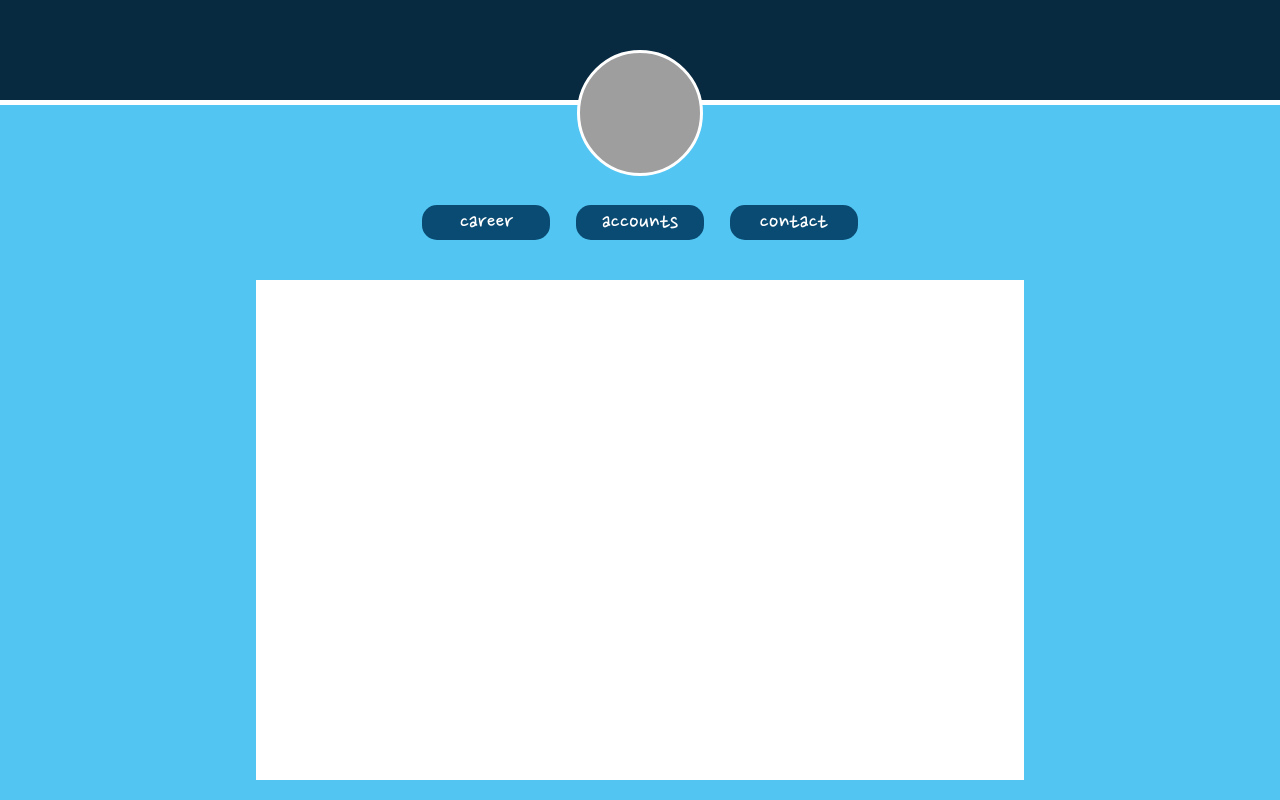
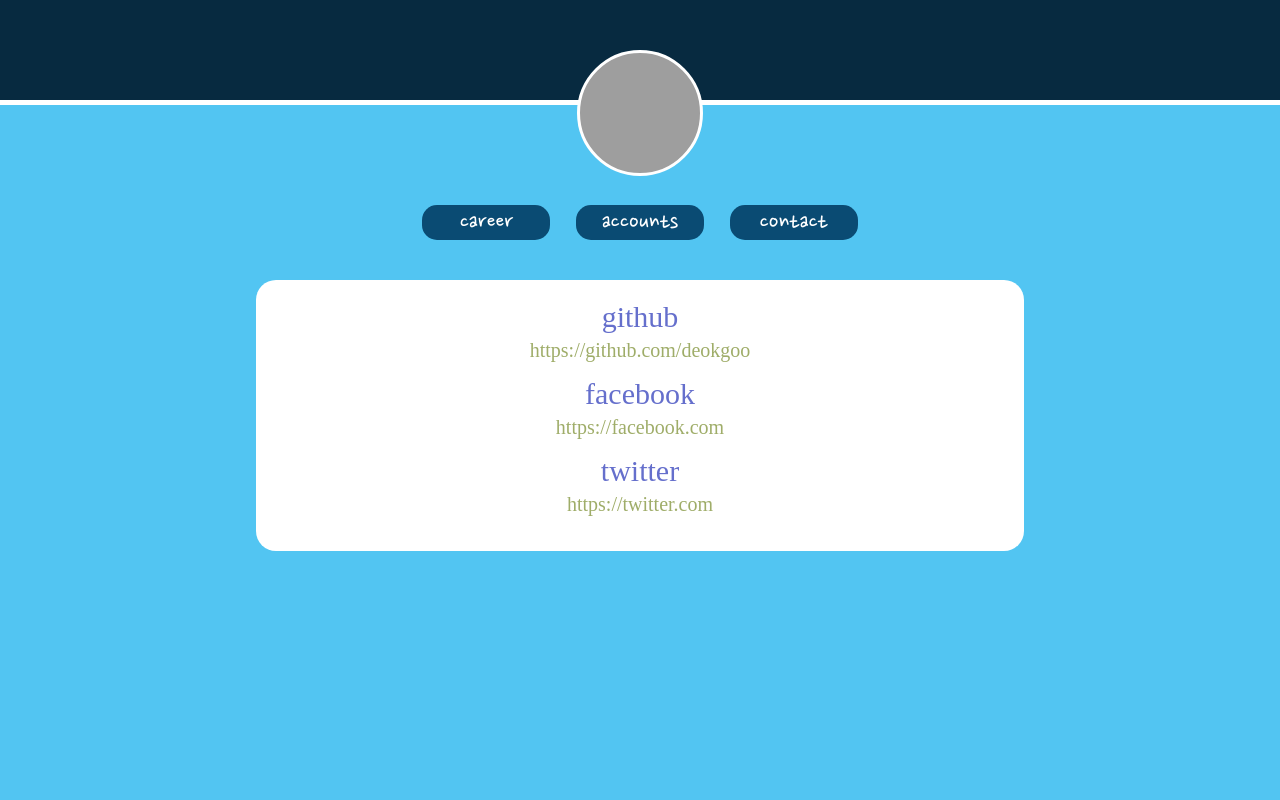
Before and after one commit to yoshihiro4218-ffg/vue-career, a Vue app in the folder vue/: page /accounts in a window 1280 px wide. Shown: the top 800 px of the page. Built offline with nearby package versions, Linux system fonts and the light colour scheme; grey boxes are pictures that could not be loaded.

Commit message:
feat: accounts

```diff
--- a/vue/src/resorce/content/base.js
+++ b/vue/src/resorce/content/base.js
@@ -1,4 +1,19 @@
 export default {
   profile_url: 'https://avatars3.githubusercontent.com/u/20182365?s=460&v=4',
   contact_url: 'https://docs.google.com/forms/d/e/1FAIpQLSePBDU4i5IGKP-PXYMRnYx5amCyHK7eDEyd88yLQBJWBAhtrw/viewform?usp=sf_link',
+  accounts: {
+    github: 'https://github.com/deokgoo',
+    facebook: 'https://facebook.com',
+    twitter: 'https://twitter.com',
+  },
+  career: {
+    1: {
+      title: 'Working Flow',
+      content: 'hoge!!',
+    },
+    2: {
+      title: '',
+      content: '',
+    },
+  },
 };
--- a/vue/src/store.js
+++ b/vue/src/store.js
@@ -6,11 +6,12 @@ import base from './resorce/content/base.js';
 
 Vue.use(Vuex);
 // eslint-disable-next-line camelcase
-const { profile_url, contact_url } = base;
+const { profile_url, contact_url, accounts } = base;
 export default new Vuex.Store({
   state: {
     profile_url,
     contact_url,
+    accounts,
   },
   mutations: {
 
--- a/vue/src/views/Accounts.vue
+++ b/vue/src/views/Accounts.vue
@@ -1,8 +1,13 @@
 <template>
-  <div class="career">
-    <Nav></Nav>
+  <div class="accounts">
+    <Nav/>
     <div class="container">
-      <div class="memo" ref="mm"></div>
+      <div class="memo" ref="mm">
+        <div class="accountBox" v-for="(v, k) in accounts" :key="k">
+          <div class="account_name">{{k}}</div>
+          <div class="account_url" @click=directUrl(v)>{{v}}</div>
+        </div>
+      </div>
     </div>
   </div>
 </template>
@@ -11,14 +16,27 @@
 import Nav from '../components/Nav.vue';
 
 export default {
+  data() {
+    return {
+      accounts: {},
+    };
+  },
   components: {
     Nav,
+  },
+  created() {
+    this.accounts = this.$store.state.accounts;
+  },
+  methods: {
+    directUrl(url) {
+      window.open(url);
+    },
   },
 };
 </script>
 <style>
 @import url('https://fonts.googleapis.com/css?family=Nanum+Pen+Script&display=swap');
-.career{
+.accounts{
   padding-top:100px;
   background-color: #52C5F2;
   min-height: 800px;
@@ -33,9 +51,32 @@ export default {
     justify-content: center;
 }
 .memo{
-  height: 500px;
+  min-height: 200px;
+  height: auto;
   margin: 40px;
   width: 60vw;
   background-color: white;
+  padding-top:20px;
+  border-radius: 20px;
+  padding-bottom:20px;
 }
+.accountBox{
+  text-align: center;
+}
+.account_name{
+  color: rgb(101, 111, 204);
+  font-size: 30px;
+  margin-bottom: 5px;
+}
+.account_url{
+  color: rgb(159, 173, 105);
+  font-size: 20px;
+  margin-bottom: 15px;
+}
+.account_url:hover{
+  color: rgb(218, 166, 108);
+  text-decoration-line: underline;
+  text-decoration-color: rgb(245, 133, 5);
+}
+
 </style>
--- a/vue/src/views/Career.vue
+++ b/vue/src/views/Career.vue
@@ -33,9 +33,11 @@ export default {
     justify-content: center;
 }
 .memo{
-  height: 500px;
+  min-height: 500px;
+  height: auto;
   margin: 40px;
   width: 60vw;
   background-color: white;
+  border-radius: 20px;
 }
 </style>
--- a/vue/src/views/Contact.vue
+++ b/vue/src/views/Contact.vue
@@ -43,7 +43,9 @@ export default {
 .survey{
   margin: 40px;
   width: 60vw;
-  height: 800px;
+  min-height: 800px;
+  height: auto;
   background-color: white;
+  border-radius: 20px;
 }
 </style>
```
